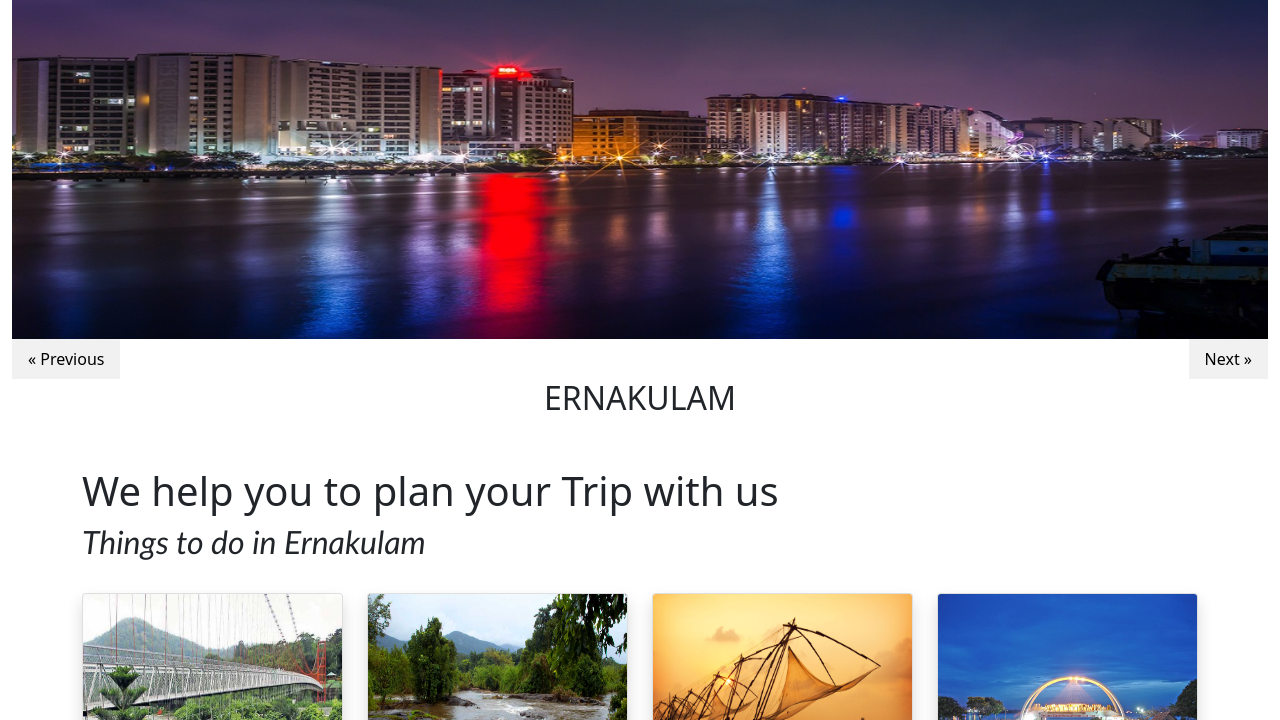
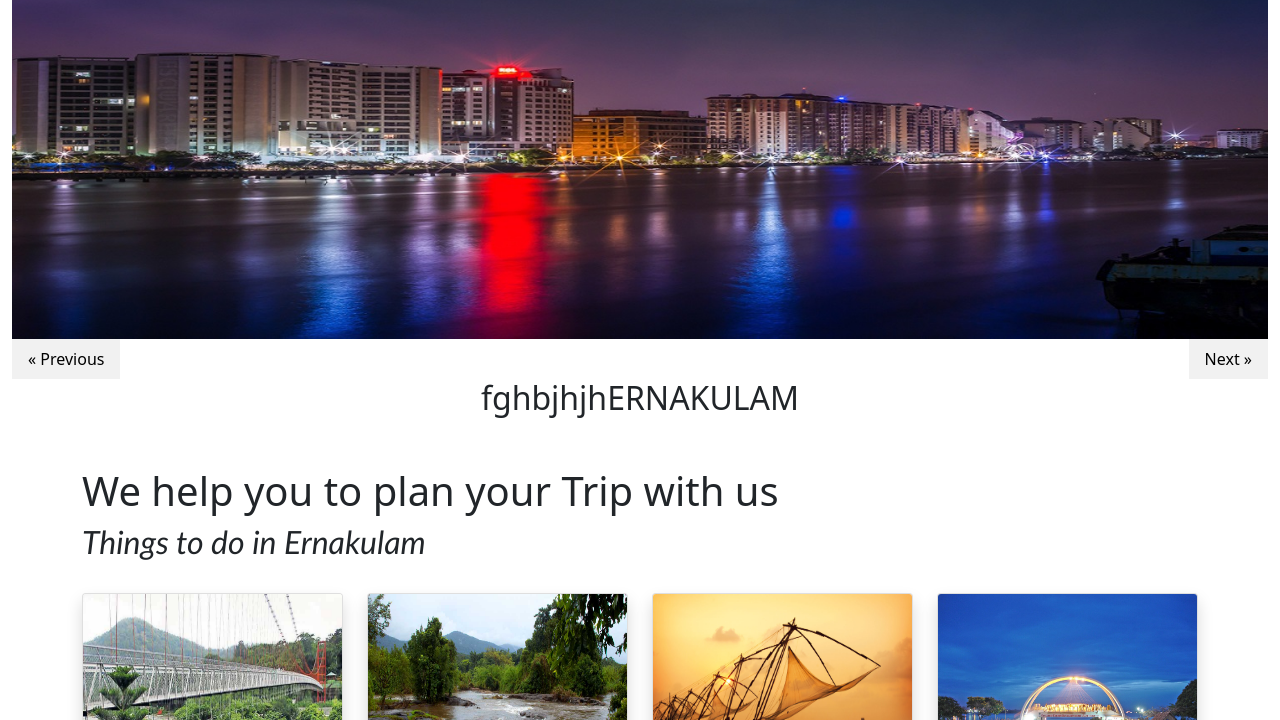
Before and after one commit to seethalthom/keralatourism_assignment_ict, a plain HTML site: page ernakulam.html in a window 1280 px wide. Shown: the part 80-800 px from the top of the page. Drawn offline with nearby package versions, Linux system fonts and the light colour scheme.

Commit message:
draftupdate

```diff
--- a/ernakulam.html
+++ b/ernakulam.html
@@ -134,7 +134,7 @@ a:hover {
       </div>
     </div>
     <div class="container-fluid">
-      <h2 style="text-align: center;">ERNAKULAM</h2>
+      <h2 style="text-align: center;">fghbjhjhERNAKULAM</h2>
 
     </div>
 <div class="container" style="margin-top: 50px;">
```
